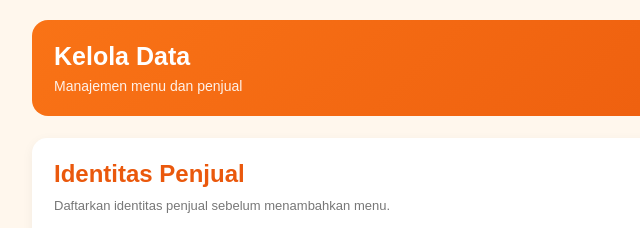
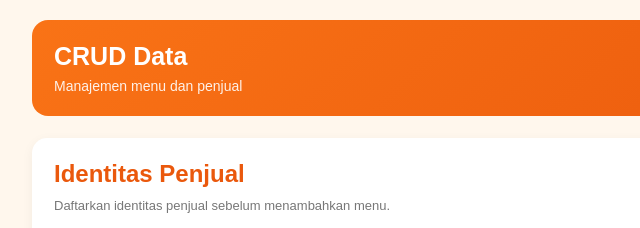
Before and after one commit to kakaalifacms-ai/POS, a plain HTML site: page kelola.html in a window 1280 px wide. Shown: the top 228 px of the page, 133-773 px from the left. Drawn offline with Linux system fonts and the light colour scheme.

Commit message:
update kelola.html

```diff
--- a/kelola.html
+++ b/kelola.html
@@ -13,7 +13,7 @@
 
   <header class="topbar">
     <div>
-      <h1>Kelola Data</h1>
+      <h1>CRUD Data</h1>
       <p>Manajemen menu dan penjual</p>
     </div>
   </header>
```
